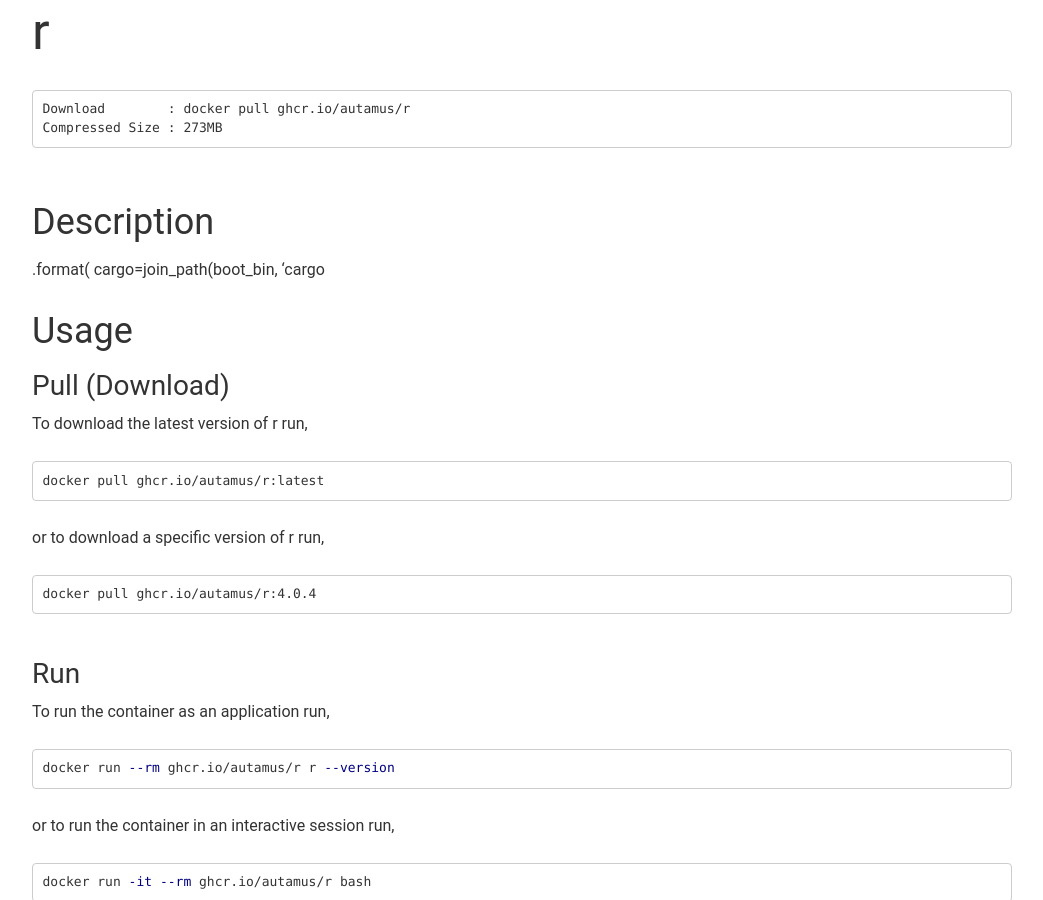
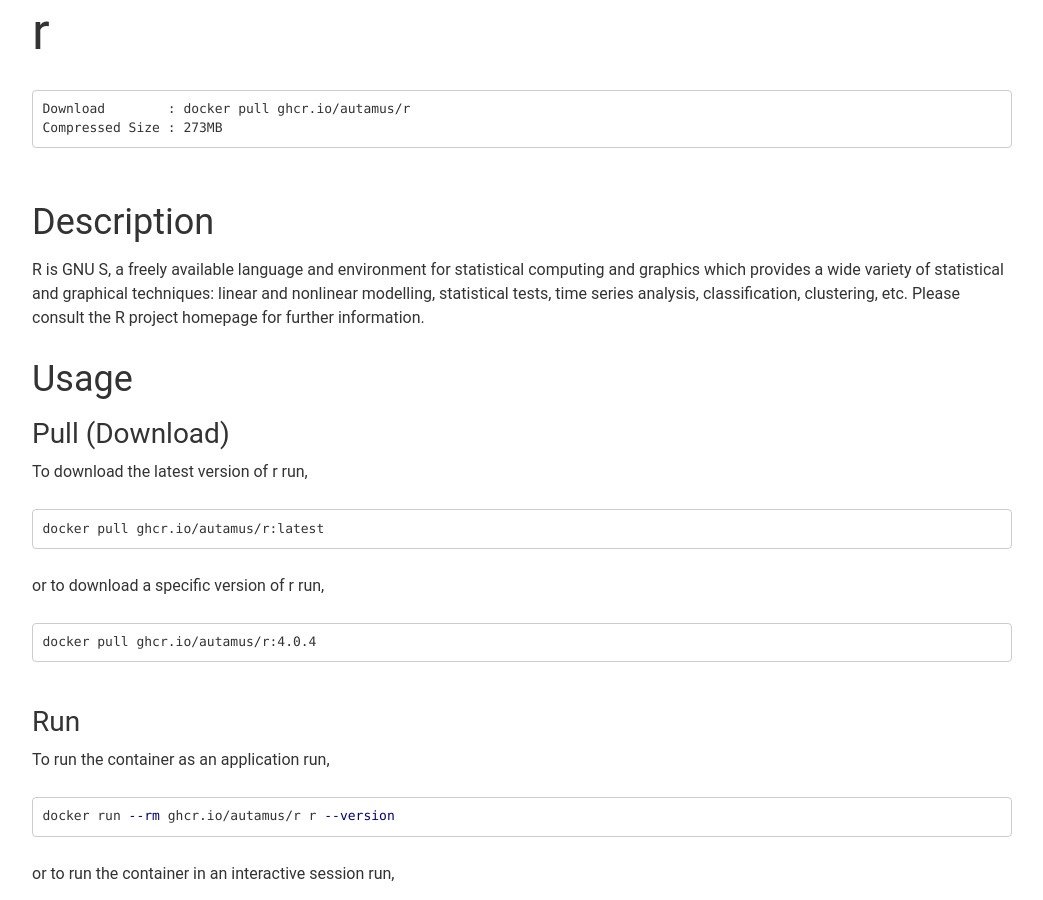
Before and after one commit to autamus/registry, a Jekyll site: the page built from _library/r.md, in a window 1280 px wide and 900 px high, scrolled down 503 px. Shown: the whole window, without its empty margins (133-1176 px from the left). Built offline with Jekyll 4.4.1, drawn with Linux system fonts in a browser that asks for light colours; nearby versions of some CDN libraries.

Commit message:
Update r to 4.0.4 at 2021-05-26 17:11:20.365458608 +0000 UTC m=+3.368230321

````diff
--- a/_library/r.md
+++ b/_library/r.md
@@ -4,9 +4,13 @@ name: r
 github: https://github.com/autamus/registry/blob/main/containers/r/r/spack.yaml
 versions:
 - 4.0.4
-updated_at: 2021-05-26T16:02:09.250061192Z
+updated_at: 2021-05-26T17:11:20.09883308Z
 size: 273MB
-description: .format( cargo=join_path(boot_bin, 'cargo
+description: 'R is GNU S, a freely available language and environment for statistical
+  computing and graphics which provides a wide variety of statistical and graphical
+  techniques: linear and nonlinear modelling, statistical tests, time series analysis,
+  classification, clustering, etc. Please consult the R project homepage for further
+  information.'
 container_url: https://github.com/orgs/autamus/packages/container/package/r
 
 ---
@@ -17,7 +21,7 @@ Compressed Size : 273MB
 ```
 
 ## Description
-.format( cargo=join_path(boot_bin, 'cargo
+R is GNU S, a freely available language and environment for statistical computing and graphics which provides a wide variety of statistical and graphical techniques: linear and nonlinear modelling, statistical tests, time series analysis, classification, clustering, etc. Please consult the R project homepage for further information.
 
 ## Usage
 ### Pull (Download)
````
